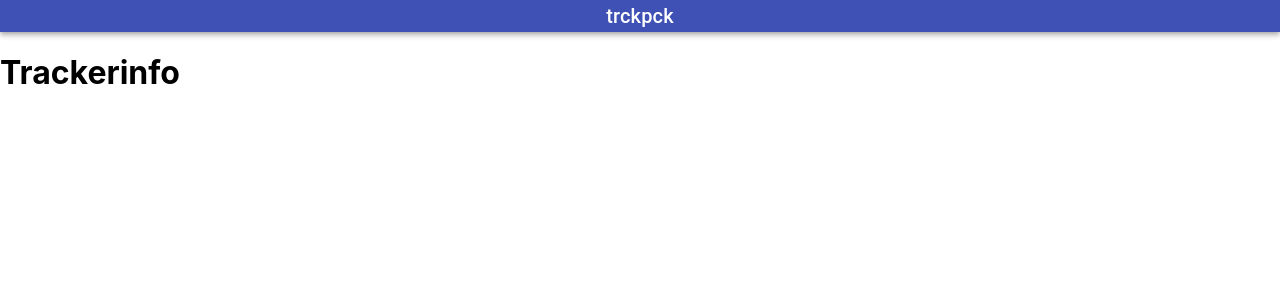
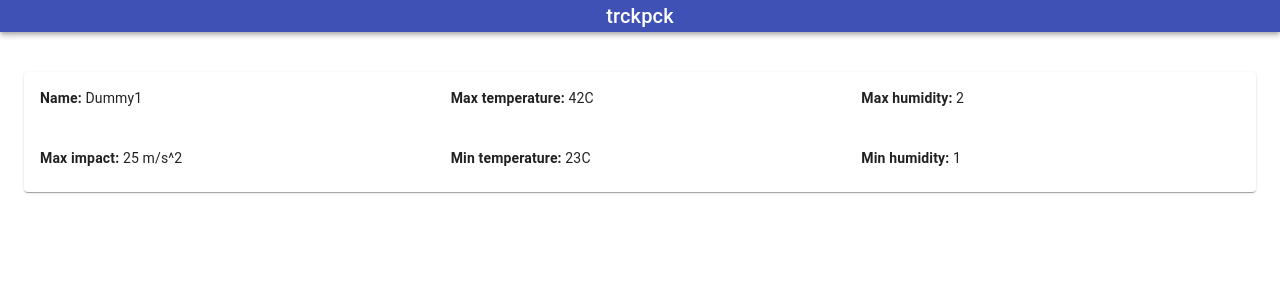
Before and after one commit to erlinvan/kpro2, a React (Create React App) app in the folder frontend/: page /trackerinfo in a window 1280 px wide. Shown: the top 300 px of the page. Built offline with nearby package versions, Linux system fonts and the light colour scheme.

Commit message:
add mockdata for trackerinfo and display the data

```diff
--- a/frontend/src/Components/Trackerinfo/Trackerinfo.tsx
+++ b/frontend/src/Components/Trackerinfo/Trackerinfo.tsx
@@ -1,7 +1,91 @@
+import {
+    Box,
+    Card,
+    CardContent,
+    Container,
+    Grid,
+    Typography,
+} from '@material-ui/core'
 import React from 'react'
 
 const Trackerinfo = () => {
-    return <h1>Trackerinfo</h1>
+    const dummy1: trackerifno = {
+        name: 'Dummy1',
+        maxHumidity: '2',
+        minHumidity: '1',
+        maxTemperature: '42C',
+        minTemperature: '23C',
+        maxImpact: '25 m/s^2',
+    }
+    return (
+        <>
+            <Container>
+                <Box mt={5}>
+                    <Card>
+                        <Grid container xs={12}>
+                            <Grid item xs={4}>
+                                <CardContent>
+                                    <Typography variant="body2" component="h2">
+                                        <b>Name:</b> {dummy1.name}
+                                    </Typography>
+                                </CardContent>
+                            </Grid>
+                            <Grid item xs={4}>
+                                <CardContent>
+                                    <Typography variant="body2" component="h2">
+                                        <b>Max temperature:</b>{' '}
+                                        {dummy1.maxTemperature}
+                                    </Typography>
+                                </CardContent>
+                            </Grid>
+                            <Grid item xs={4}>
+                                <CardContent>
+                                    <Typography variant="body2" component="h2">
+                                        <b>Max humidity:</b>{' '}
+                                        {dummy1.maxHumidity}
+                                    </Typography>
+                                </CardContent>
+                            </Grid>
+                        </Grid>
+                        <Grid container xs={12}>
+                            <Grid item xs={4}>
+                                <CardContent>
+                                    <Typography variant="body2" component="h2">
+                                        <b>Max impact:</b> {dummy1.maxImpact}
+                                    </Typography>
+                                </CardContent>
+                            </Grid>
+                            <Grid item xs={4}>
+                                <CardContent>
+                                    <Typography variant="body2" component="h2">
+                                        <b>Min temperature:</b>{' '}
+                                        {dummy1.minTemperature}
+                                    </Typography>
+                                </CardContent>
+                            </Grid>
+                            <Grid item xs={4}>
+                                <CardContent>
+                                    <Typography variant="body2" component="h2">
+                                        <b>Min humidity:</b>{' '}
+                                        {dummy1.minHumidity}
+                                    </Typography>
+                                </CardContent>
+                            </Grid>
+                        </Grid>
+                    </Card>
+                </Box>
+            </Container>
+        </>
+    )
+}
+
+interface trackerifno {
+    name: string
+    maxImpact: string
+    maxTemperature: string
+    minTemperature: string
+    maxHumidity: string
+    minHumidity: string
 }
 
 export default Trackerinfo
```
